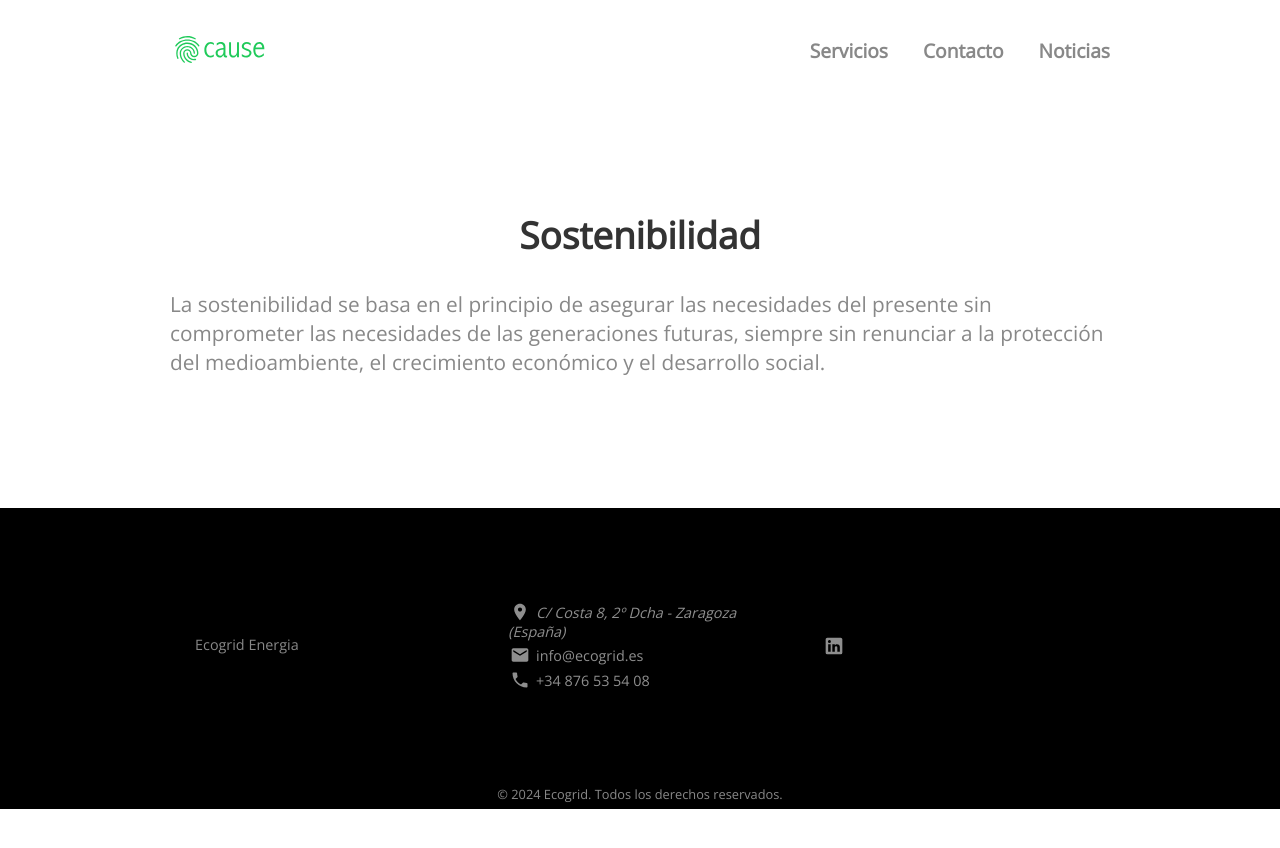
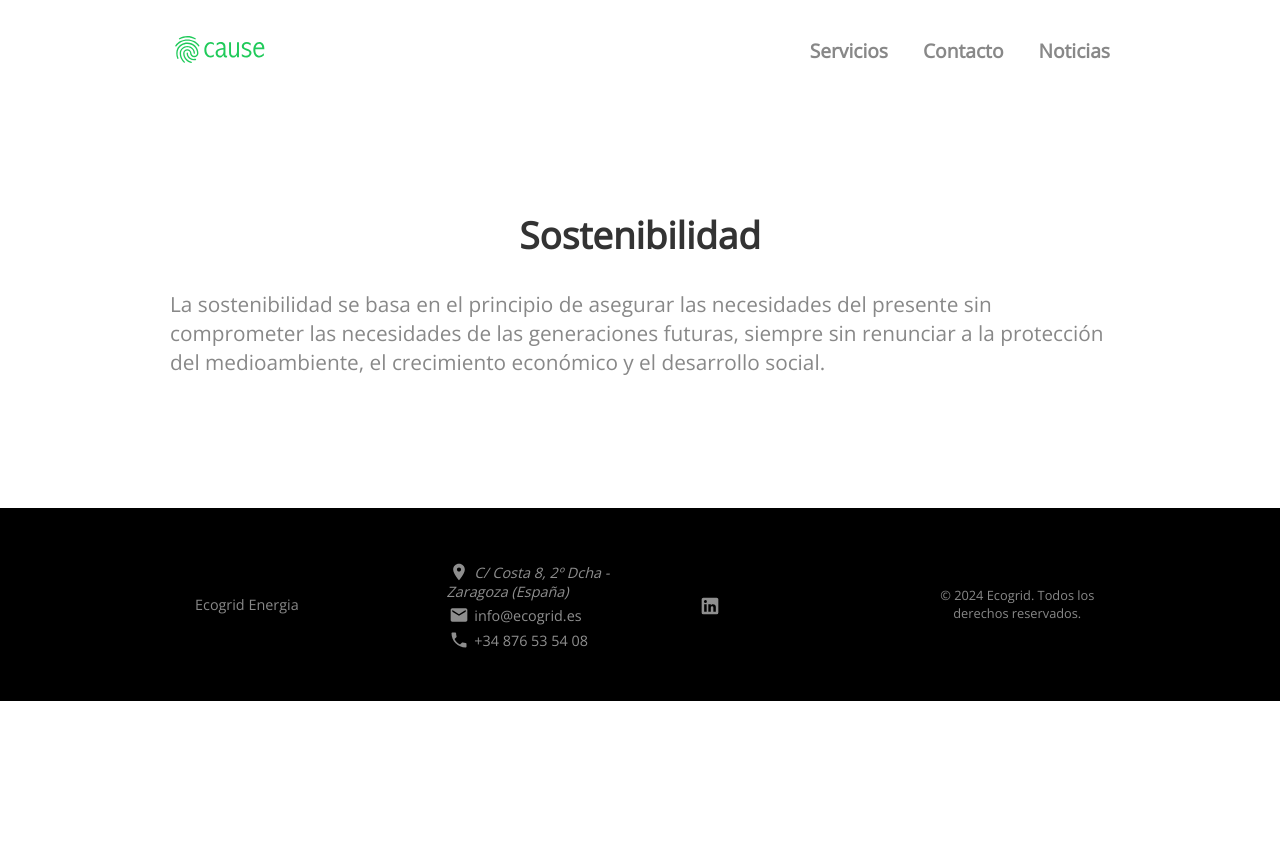
Before and after one commit to Ecogrid/Ecogrid-Landing, a Jekyll site: the page built from _posts/2016-10-15-1000.md, in a window 1280 px wide. Shown: the top 848 px of the page. Built offline with Jekyll 4.4.1, drawn with Linux system fonts in a browser that asks for light colours; nearby versions of some CDN libraries.

Commit message:
Ajustes footer

```diff
--- a/_layouts/default.html
+++ b/_layouts/default.html
@@ -84,11 +84,12 @@
 						</a>
 					{% endif %}
 				</div>
+				<p class="copyright">
+					&copy; 2024 Ecogrid. Todos los derechos reservados.
+				</p>
 			</div>
 		</footer>
-		<p class="copyright">
-			&copy; 2024 Ecogrid. Todos los derechos reservados.
-		</p>
+
 		<script src="https://ajax.googleapis.com/ajax/libs/jquery/3.1.0/jquery.min.js"></script>
 		<script type="text/javascript">
 			$('a[href*=\\#]').on('click', function(event){
--- a/_sass/layout.scss
+++ b/_sass/layout.scss
@@ -185,8 +185,6 @@ blockquote {
 
 footer {
 	background: #000;
-
-	padding: 40px 0;
 
 	&, a {
 		color: #8e8e8e;
```
